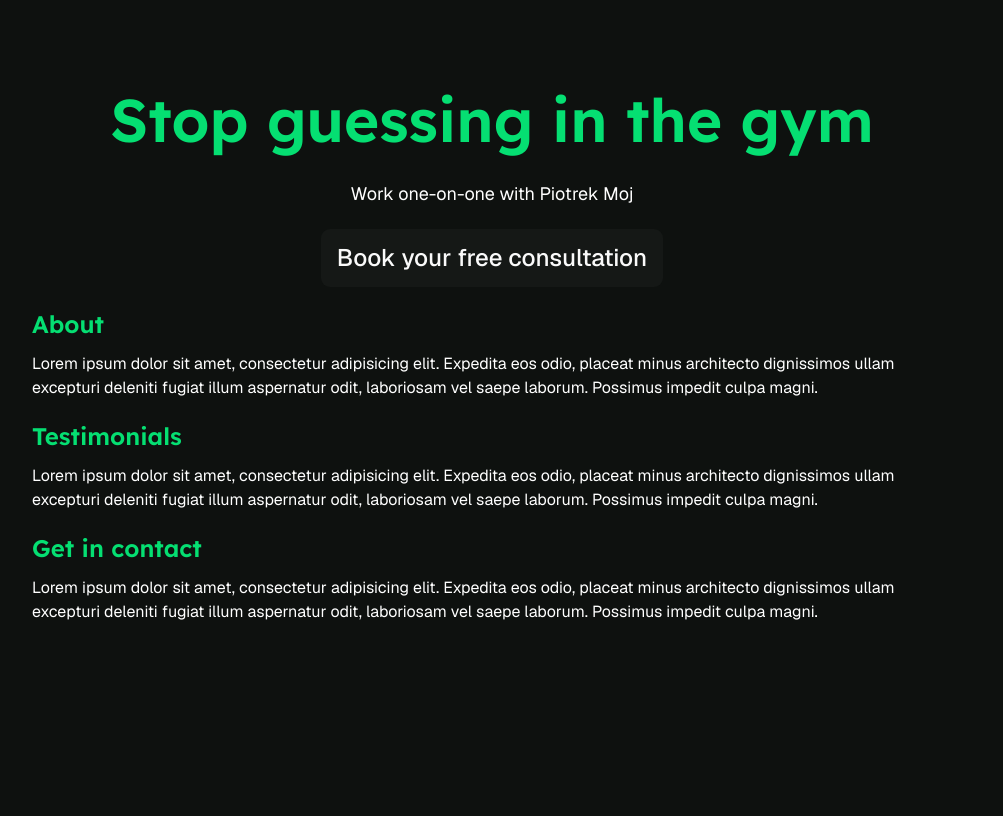
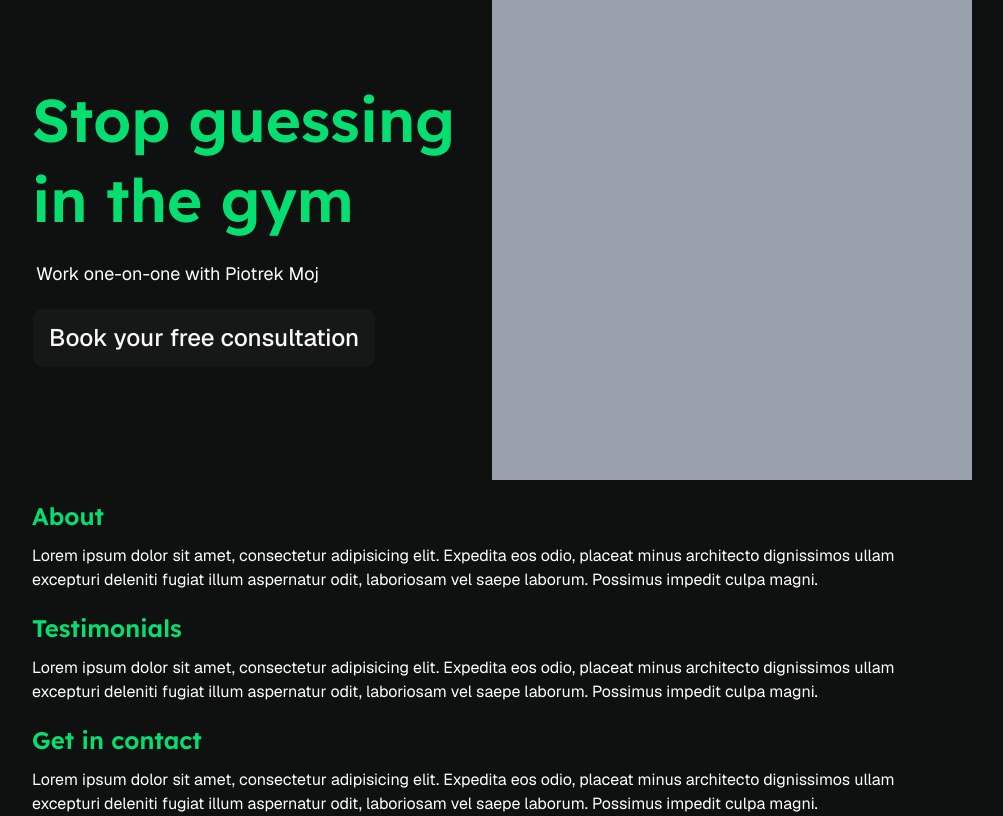
Before and after one commit to krako2/piotr-moj-pt, a Next.js app: page / in a window 1280 px wide. Shown: the whole page, without its empty margins (148-1151 px from the left). Built offline with nearby package versions, Linux system fonts and the light colour scheme.

Commit message:
add wrapping kinda

```diff
--- a/components/hero.tsx
+++ b/components/hero.tsx
@@ -2,12 +2,17 @@ import { Button } from "@/components/ui/button";
 
 export default function Hero() {
     return (
-      <section className="px-5">
-        <h1 className="mt-20 leading-20 text-center text-6xl text-green-400 font-semibold">Stop guessing in the gym</h1>
-        <p className="mt-5 text-lg text-center">Work one-on-one with Piotrek Moj</p>
-        <div className="mt-5 text-center">
-          <Button size="lg">Book your free consultation</Button>
-        </div>
-      </section>
+      <div className="flex flex-wrap">
+        <section className="px-5 sm:w-120 h-120">
+          <h1 className="mt-20 leading-20 text-center sm:text-left text-6xl text-green-400 font-semibold">Stop guessing in the gym</h1>
+          <p className="px-1 mt-5 text-lg text-center sm:text-left">Work one-on-one with Piotrek Moj</p>
+          <div className="mt-5 text-center sm:text-left">
+            <Button size="lg">Book your free consultation</Button>
+          </div>
+        </section>
+        <section className="bg-gray-400 w-120 h-120">
+
+        </section>
+      </div>
     );
 }
```
